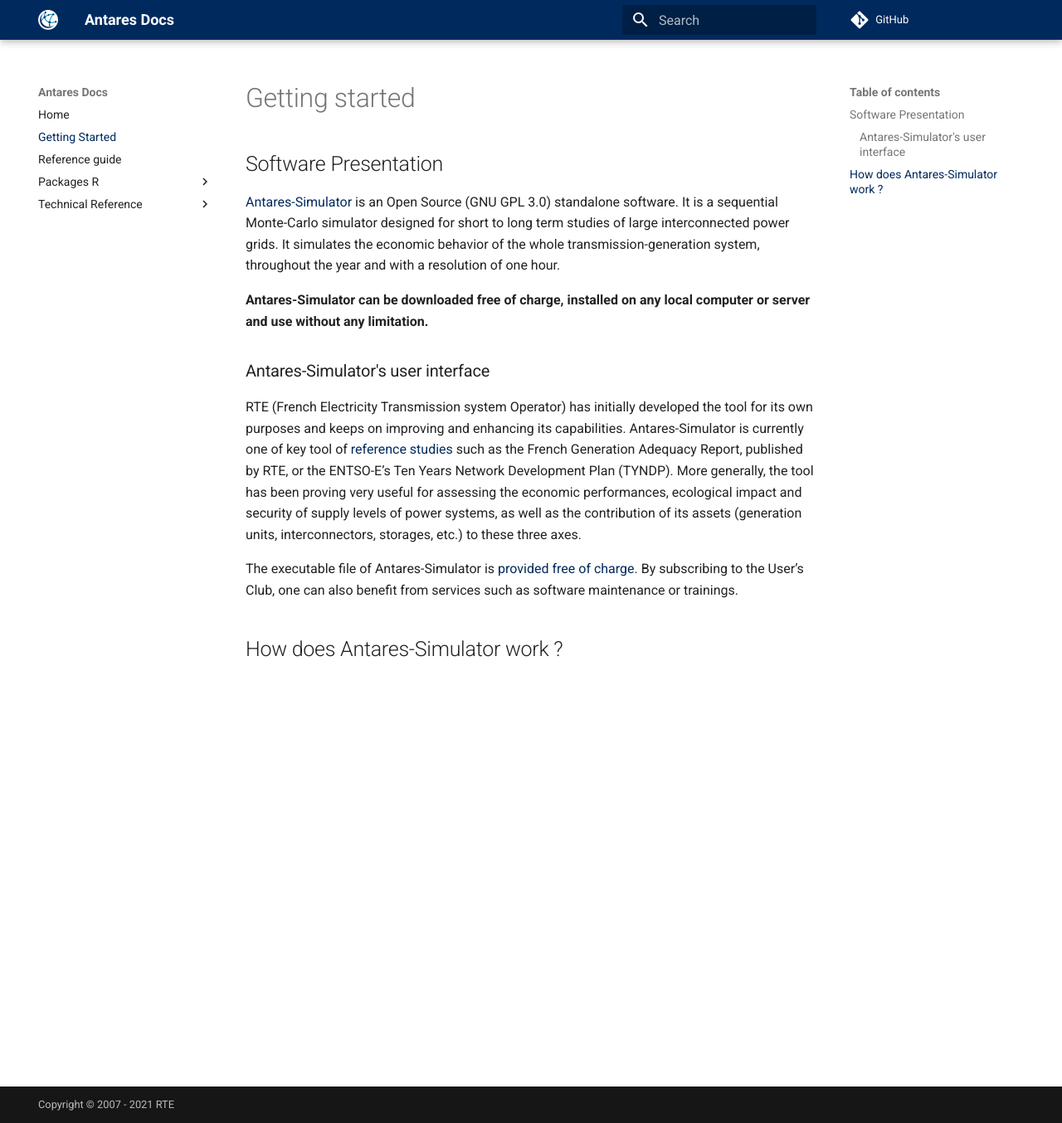
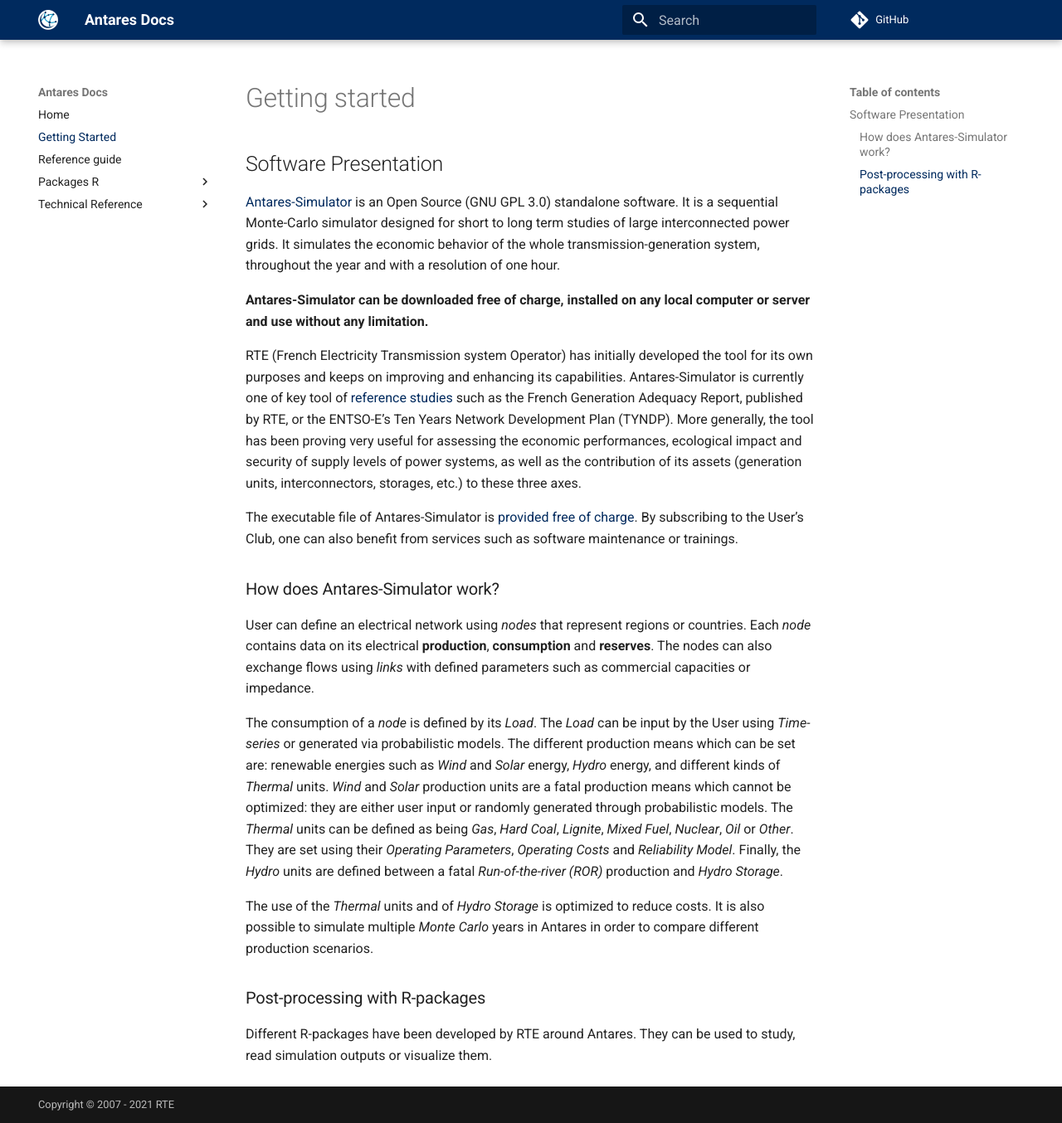
Before and after one commit to AntaresSimulatorTeam/antares-doc, an MkDocs documentation site: the page built from docs/2-getting-started/getting-started.md, in a window 1280 px wide and 1354 px high. Shown: the whole window at 83% size. Built offline with MkDocs 1.6.1 and Material for MkDocs 9.7.7, drawn with Linux system fonts in a browser that asks for light colours; comment, search, counter and statistics services are not loaded.

Commit message:
Add files via upload

```diff
--- a/docs/2-getting-started/getting-started.md
+++ b/docs/2-getting-started/getting-started.md
@@ -8,12 +8,21 @@
 **Antares-Simulator can be downloaded free of charge, installed on any local computer or server and use without any limitation.**
 
 
-
-### Antares-Simulator's user interface
-
 RTE (French Electricity Transmission system Operator) has initially developed the tool for its own purposes and keeps on improving and enhancing its capabilities. Antares-Simulator is currently one of key tool of [reference studies](https://antares-simulator.org/pages/etudes/4/) such as the French Generation Adequacy Report, published by RTE, or the ENTSO-E’s Ten Years Network Development Plan (TYNDP). More generally, the tool has been proving very useful for assessing the economic performances, ecological impact and security of supply levels of power systems, as well as the contribution of its assets (generation units, interconnectors, storages, etc.) to these three axes.
 
 
 The executable file of Antares-Simulator is [provided free of charge](https://antares-simulator.org/pages/antares-simulator/6/). By subscribing to the User’s Club, one can also benefit from services such as software maintenance or trainings.
 
-## How does Antares-Simulator work ?
+### How does Antares-Simulator work?
+
+User can define an electrical network using _nodes_ that represent regions or countries. Each _node_ contains data on its electrical **production**, **consumption** and **reserves**. The nodes can also exchange flows using _links_ with defined parameters such as commercial capacities or impedance.
+
+
+The consumption of a _node_ is defined by its _Load_. The _Load_ can be input by the User using _Time-series_ or generated via probabilistic models. The different production means which can be set are: renewable energies such as _Wind_ and _Solar_ energy, _Hydro_ energy, and different kinds of _Thermal_ units. _Wind_ and _Solar_ production units are a fatal production means which cannot be optimized: they are either user input or randomly generated through probabilistic models. The _Thermal_ units can be defined as being _Gas_, _Hard Coal_, _Lignite_, _Mixed Fuel_, _Nuclear_, _Oil_ or _Other_. They are set using their _Operating Parameters_, _Operating Costs_ and _Reliability Model_. Finally, the _Hydro_ units are defined between a fatal _Run-of-the-river (ROR)_ production and _Hydro Storage_.
+
+The use of the _Thermal_ units and of _Hydro Storage_ is optimized to reduce costs. It is also possible to simulate multiple _Monte Carlo_ years in Antares in order to compare different production scenarios.
+
+
+### Post-processing with R-packages
+
+Different R-packages have been developed by RTE around Antares. They can be used to study, read simulation outputs or visualize them.
```
